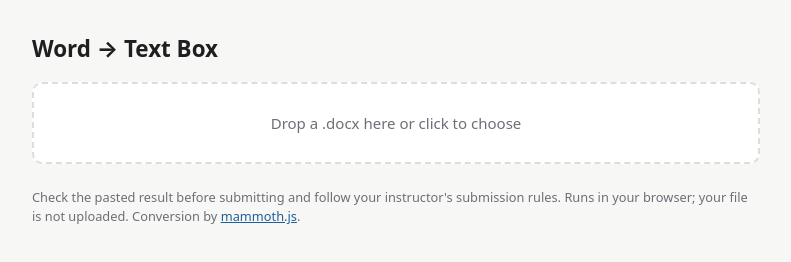
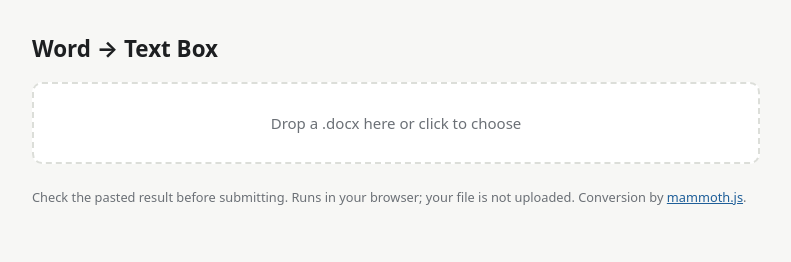
Before and after one commit to elijah4000/word-to-textbox, a website built with Vite: page index.html in a window 1280 px wide. Shown: the whole page, without its empty margins (244-1035 px from the left). Built offline with nearby package versions, Linux system fonts and the light colour scheme.

Commit message:
Remove instructor-rules sentence from footer

```diff
--- a/index.html
+++ b/index.html
@@ -86,7 +86,7 @@
     </main>
 
     <footer class="foot">
-      Check the pasted result before submitting and follow your instructor's submission rules.
+      Check the pasted result before submitting.
       Runs in your browser; your file is not uploaded. Conversion by
       <a href="https://github.com/mwilliamson/mammoth.js" rel="noreferrer">mammoth.js</a>.
     </footer>
```
Also changed, not shown: README.md.
